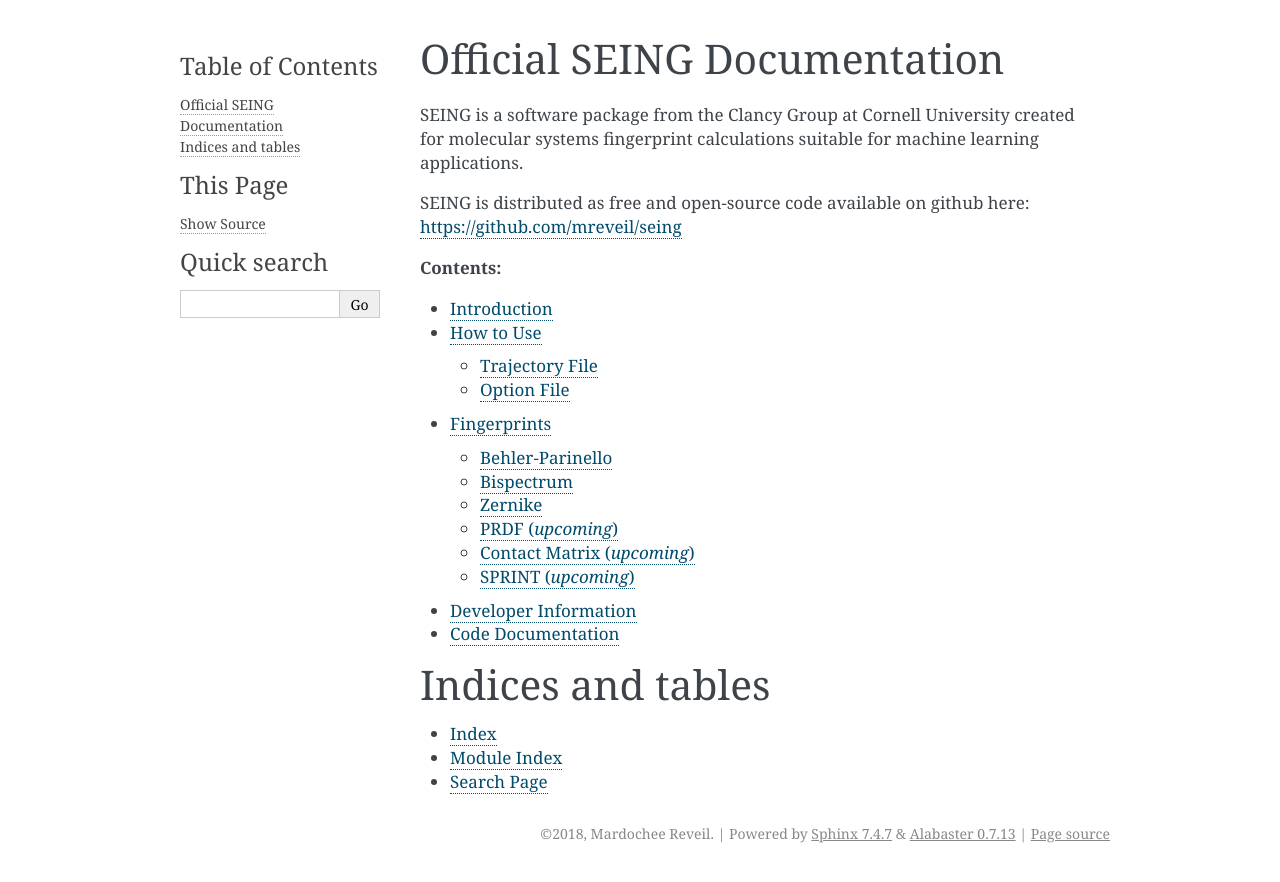
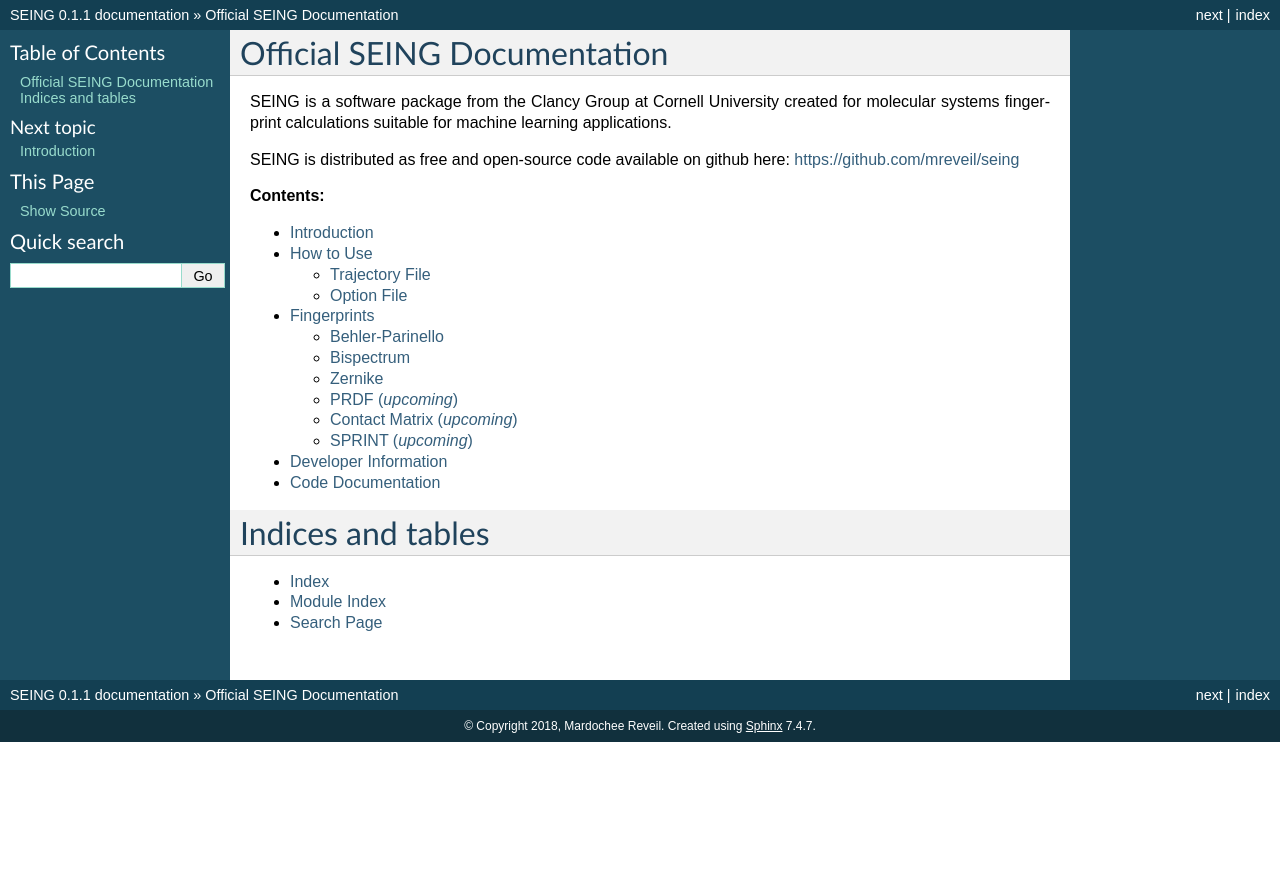
Before and after one commit to mreveil/seing, a Sphinx documentation site: the page built from doc/source/index.rst, in a window 1280 px wide. Shown: the top 882 px of the page. Built offline with Sphinx 7.4.7, drawn with Linux system fonts in a browser that asks for light colours.

Commit message:
better theme

```diff
--- a/doc/source/conf.py
+++ b/doc/source/conf.py
@@ -144,7 +144,16 @@
 # The theme to use for HTML and HTML Help pages.  See the documentation for
 # a list of builtin themes.
 #
-html_theme = 'alabaster'
+
+if read_the_docs_build:
+
+    import sphinx_rtd_theme
+
+    html_theme = "sphinx_rtd_theme"
+    html_theme_path = [sphinx_rtd_theme.get_html_theme_path()]
+
+else:
+    html_theme = 'classic'
 
 # Theme options are theme-specific and customize the look and feel of a theme
 # further.  For a list of options available for each theme, see the
```
